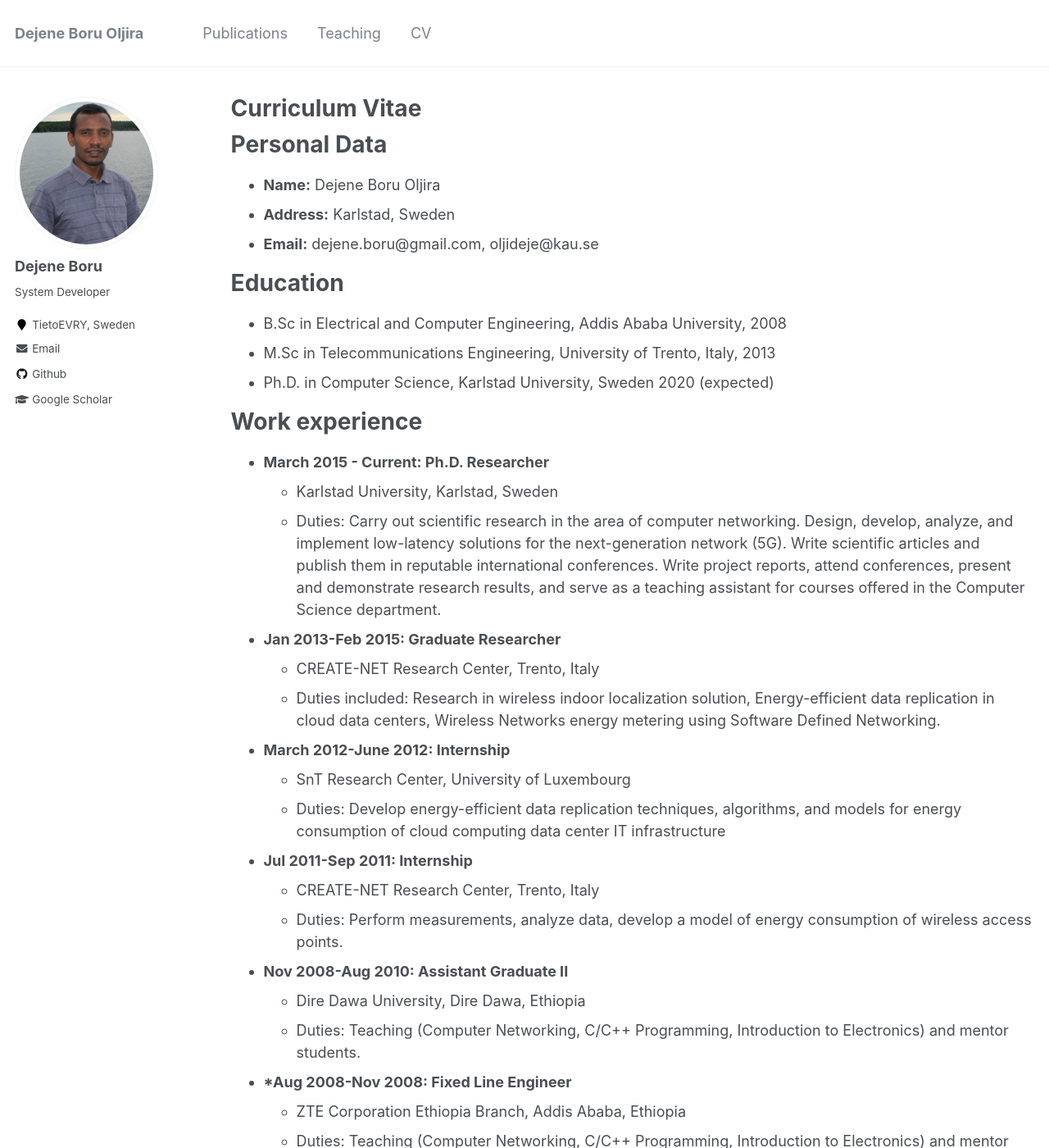
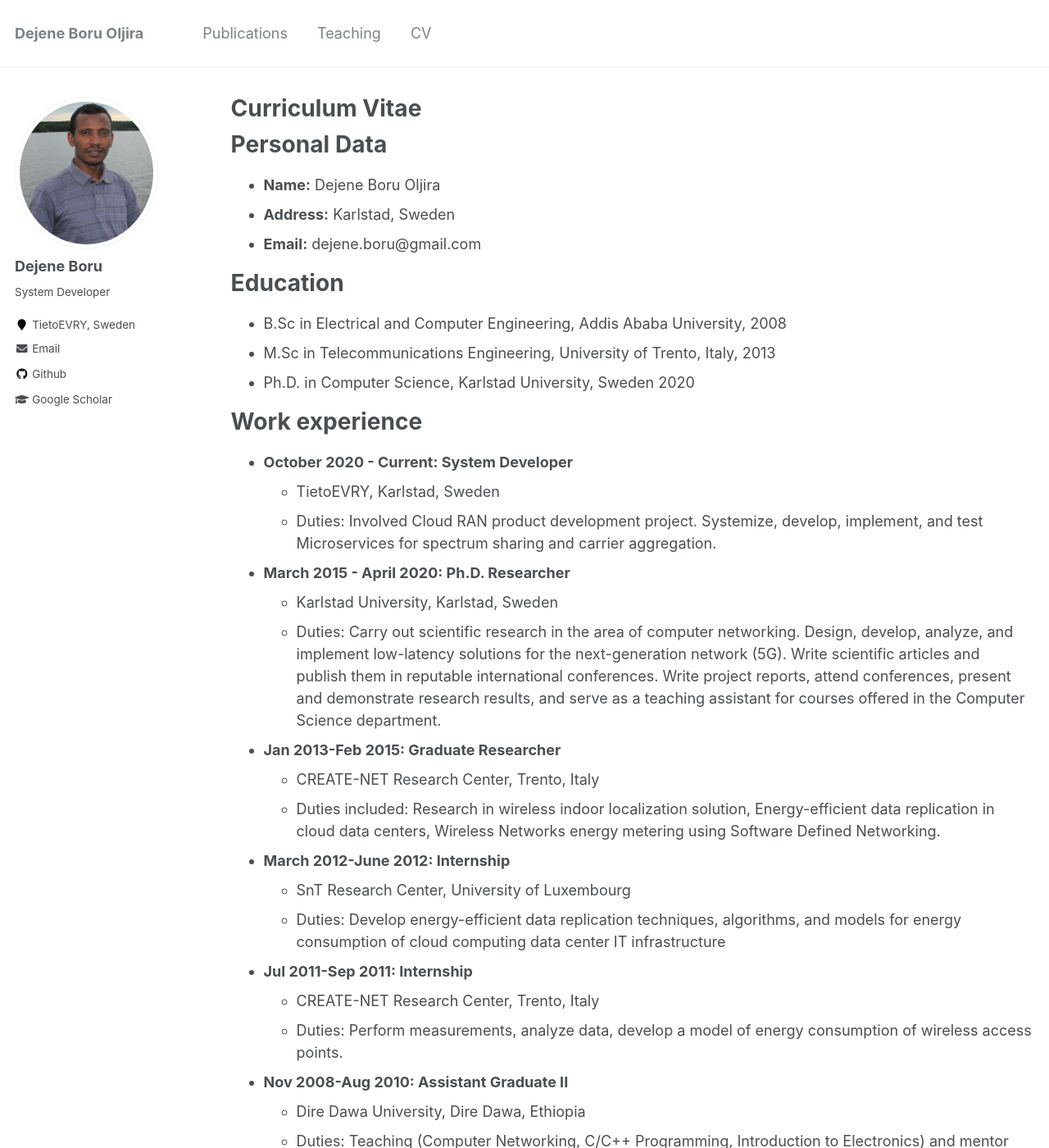
Before and after one commit to dejeneboru/dejeneboru.github.io, a Jekyll site: the page built from _pages/cv.md, in a window 1280 px wide and 1400 px high. Shown: the whole window at 82% size. Built offline with Jekyll 4.4.1, drawn with Linux system fonts in a browser that asks for light colours; some of the changed text lies outside the part shown.

Commit message:
modify CV

```diff
--- a/_pages/cv.md
+++ b/_pages/cv.md
@@ -14,17 +14,22 @@ Personal Data
 =============
 * **Name:** Dejene Boru Oljira
 * **Address:** Karlstad, Sweden
-* **Email:** dejene.boru@gmail.com, oljideje@kau.se
+* **Email:** dejene.boru@gmail.com
 
 Education
 ===========
 * B.Sc in Electrical and Computer Engineering, Addis Ababa University, 2008
 * M.Sc in Telecommunications Engineering, University of Trento, Italy, 2013
-* Ph.D. in Computer Science, Karlstad University, Sweden 2020 (expected)
+* Ph.D. in Computer Science, Karlstad University, Sweden 2020
 
 Work experience
 ======
-* **March 2015 - Current: Ph.D. Researcher**
+
+* **October 2020 - Current: System Developer**
+  * TietoEVRY, Karlstad, Sweden
+  * Duties: Involved Cloud RAN product development project. Systemize, develop, implement, and test Microservices for spectrum sharing and carrier aggregation.
+
+* **March 2015 - April 2020: Ph.D. Researcher**
   * Karlstad University, Karlstad, Sweden
   * Duties: Carry out scientific research in the area of computer networking. Design, develop, analyze, and implement low-latency solutions for the next-generation network (5G). Write scientific articles and publish them in reputable international conferences. Write project reports, attend conferences, present and demonstrate research results, and serve as a teaching assistant for courses offered in the Computer Science department.
 
```
Also changed, not shown: other parts of _pages/cv.md (+2 -2 lines), index.md (+1 -1 lines).
